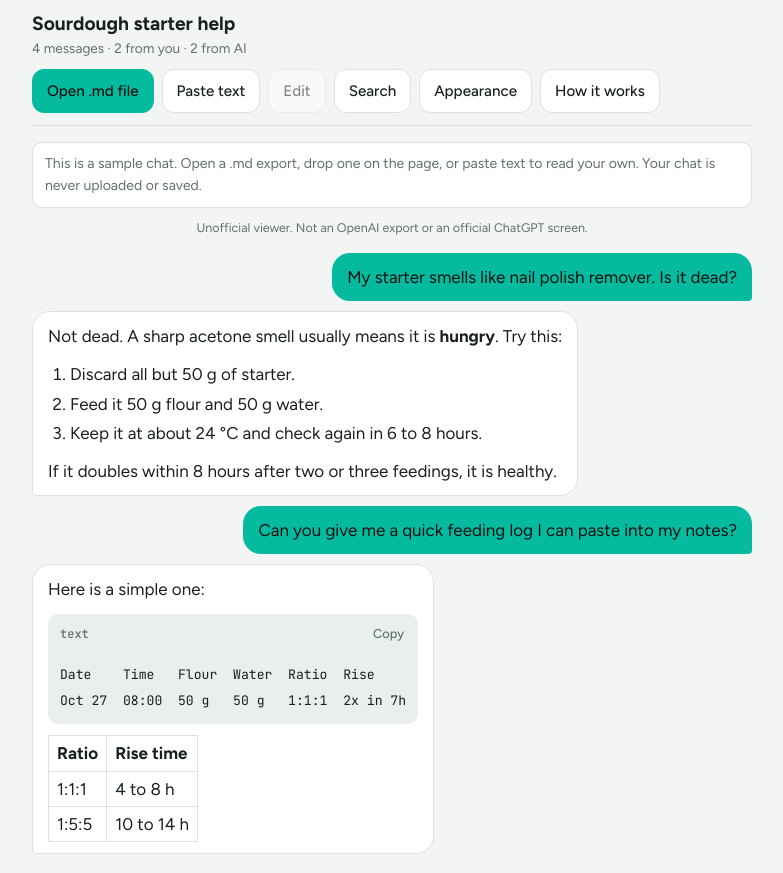
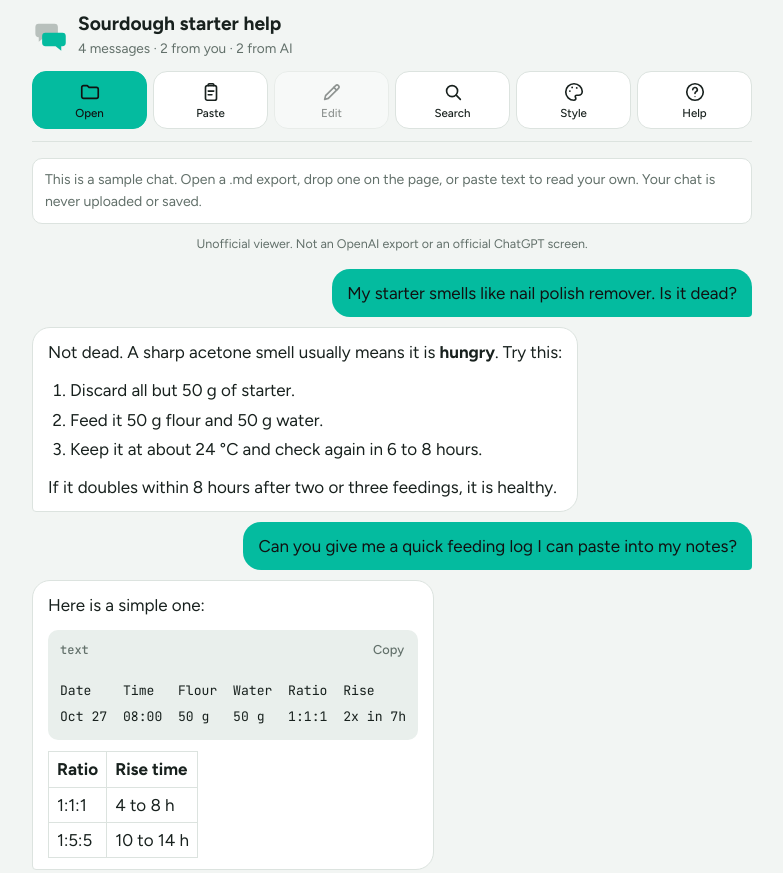
Before and after one commit to sarail19th/markdown-chat-reader, a plain HTML site: page index.html in a window 1280 px wide. Shown: the top 873 px of the page, without its empty margins (248-1031 px from the left). Drawn offline with Linux system fonts and the light colour scheme.

Commit message:
Icon toolbar, change summary in saved copies, clearer Swap side

```diff
--- a/index.html
+++ b/index.html
@@ -212,25 +212,43 @@ body.editing .toast { bottom: calc(84px + env(safe-area-inset-bottom, 0px)); }
 .etag { display: block; margin-top: 4px; font-size: .72rem; opacity: .7; text-align: right; }
 .unofficial { margin: 10px 0 0; font-size: .78rem; color: var(--muted); text-align: center; }
 .hint { margin: 8px 0 0; font-size: .82rem; color: var(--muted); }
+.bar { display: grid; gap: 12px; }
+.brand { display: flex; align-items: center; gap: 10px; min-width: 0; }
+.logo { width: 36px; height: 36px; flex: none; color: var(--muted); }
+.heading { min-width: 0; }
+.bchanges { display: block; margin-top: 6px; font-size: .9rem; color: var(--muted); overflow-wrap: anywhere; }
+.toolbar { display: grid; grid-template-columns: repeat(6, minmax(0, 1fr)); gap: 6px; }
+.tb { display: flex; flex-direction: column; align-items: center; justify-content: center; gap: 4px; box-sizing: border-box; min-height: 58px; padding: 6px 2px; font: 500 .72rem/1.1 var(--ff); color: var(--fg); background: var(--surface); border: 1px solid var(--line); border-radius: 14px; cursor: pointer; text-align: center; }
+.tb svg { width: 22px; height: 22px; flex: none; fill: none; stroke: currentColor; stroke-width: 1.8; stroke-linecap: round; stroke-linejoin: round; }
+.tb:hover { border-color: var(--muted); }
+.tb:focus-visible { outline: 2px solid var(--focus); outline-offset: 2px; }
+.tb.primary { background: var(--user); color: var(--user-fg); border-color: var(--user); }
+.tb[aria-expanded="true"], .tb[aria-pressed="true"] { border-color: var(--fg); box-shadow: inset 0 -3px 0 var(--user); }
+.tb:disabled { opacity: .45; cursor: not-allowed; }
+.tl { white-space: nowrap; }
+@media (max-width: 340px) { .tl { font-size: .64rem; } }
 </style>
 </head>
 <body>
 
 <div class="wrap">
   <header class="bar">
-    <div class="heading">
-      <h1 id="title">Chat export</h1>
-      <p class="meta" id="meta"></p>
+    <div class="brand">
+      <svg class="logo" viewBox="0 0 32 32" aria-hidden="true"><path d="M5 5h15a3 3 0 0 1 3 3v6a3 3 0 0 1-3 3h-9l-5 4v-4a3 3 0 0 1-3-3V8a3 3 0 0 1 3-3z" fill="currentColor" opacity=".4"/><path d="M12 13h15a3 3 0 0 1 3 3v6a3 3 0 0 1-3 3h-1v4l-5-4h-9a3 3 0 0 1-3-3v-6a3 3 0 0 1 3-3z" fill="var(--user)"/></svg>
+      <div class="heading">
+        <h1 id="title">Chat export</h1>
+        <p class="meta" id="meta"></p>
+      </div>
     </div>
-    <div class="actions">
-      <label class="btn primary" for="file" tabindex="0" id="fileLabel" title="Choose a .md file from your device. It is read in your browser and never uploaded.">Open .md file</label>
+    <nav class="toolbar" aria-label="Tools">
+      <label class="tb primary" for="file" tabindex="0" id="fileLabel" title="Choose a .md file from your device. It is read in your browser and never uploaded."><svg viewBox="0 0 24 24" aria-hidden="true"><path d="M3 7a2 2 0 0 1 2-2h4l2 2h8a2 2 0 0 1 2 2v8a2 2 0 0 1-2 2H5a2 2 0 0 1-2-2z"/></svg><span class="tl">Open</span></label>
       <input type="file" id="file" accept=".md,.markdown,.txt,text/markdown,text/plain">
-      <button class="btn" id="pasteBtn" type="button" data-panel="paste" aria-expanded="false" title="Paste exported text. It stays in this tab.">Paste text</button>
-      <button class="btn" id="editBtn" type="button" aria-pressed="false" disabled title="Edit or delete messages, then download a new copy">Edit</button>
-      <button class="btn" type="button" data-panel="search" aria-expanded="false" title="Find text in this chat">Search</button>
-      <button class="btn" type="button" data-panel="appearance" aria-expanded="false" title="Change chat colors and light or dark mode">Appearance</button>
-      <button class="btn" type="button" data-panel="info" aria-expanded="false" title="How this reader works and what it does with your file">How it works</button>
-    </div>
+      <button class="tb" id="pasteBtn" type="button" data-panel="paste" aria-expanded="false" title="Paste exported text. It stays in this tab."><svg viewBox="0 0 24 24" aria-hidden="true"><rect x="6" y="5" width="12" height="16" rx="2"/><path d="M9 5V4a1 1 0 0 1 1-1h4a1 1 0 0 1 1 1v1M9 11h6M9 15h4"/></svg><span class="tl">Paste</span></button>
+      <button class="tb" id="editBtn" type="button" aria-pressed="false" disabled title="Edit or delete messages, then download a new copy"><svg viewBox="0 0 24 24" aria-hidden="true"><path d="M4 20l4-1 11-11a2.1 2.1 0 0 0-3-3L5 16z"/><path d="M14 7l3 3"/></svg><span class="tl">Edit</span></button>
+      <button class="tb" type="button" data-panel="search" aria-expanded="false" title="Find text in this chat"><svg viewBox="0 0 24 24" aria-hidden="true"><circle cx="11" cy="11" r="6"/><path d="M20 20l-4.5-4.5"/></svg><span class="tl">Search</span></button>
+      <button class="tb" type="button" data-panel="appearance" aria-expanded="false" title="Change chat colors and light or dark mode"><svg viewBox="0 0 24 24" aria-hidden="true"><path d="M12 3a9 9 0 1 0 0 18c1.2 0 2-.8 2-1.8 0-1-.7-1.4-.7-2.2 0-.8.7-1.5 1.6-1.5H17a4 4 0 0 0 4-4C21 6.9 17 3 12 3z"/><circle cx="7.5" cy="11" r="1" fill="currentColor" stroke="none"/><circle cx="10" cy="7" r="1" fill="currentColor" stroke="none"/><circle cx="15" cy="7.5" r="1" fill="currentColor" stroke="none"/></svg><span class="tl">Style</span></button>
+      <button class="tb" type="button" data-panel="info" aria-expanded="false" title="How this reader works and what it does with your file"><svg viewBox="0 0 24 24" aria-hidden="true"><circle cx="12" cy="12" r="9"/><path d="M9.5 9.5a2.5 2.5 0 1 1 3.6 2.3c-.8.4-1.1 1-1.1 1.7"/><circle cx="12" cy="17" r=".7" fill="currentColor" stroke="none"/></svg><span class="tl">Help</span></button>
+    </nav>
   </header>
   <section id="search" class="panel" hidden aria-label="Search this chat">
     <div class="searchrow">
@@ -282,7 +300,7 @@ body.editing .toast { bottom: calc(84px + env(safe-area-inset-bottom, 0px)); }
     <ul>
       <li>Your messages appear on the right and the AI's on the left.</li>
       <li>Use <strong>Search</strong> to find text, and <strong>Copy</strong> on any code block.</li>
-      <li>Tap <strong>Edit</strong> to change, swap or delete messages. <strong>Download</strong> saves a new .md copy; your original file is never changed. Edits are labeled, and saved copies say they were edited. Please only edit your own chats.</li>
+      <li>Tap <strong>Edit</strong> to change, delete or <strong>Swap side</strong> (moves a message to the other speaker, for when a speaker was mixed up). <strong>Download</strong> saves a new .md copy; your original file is never changed. Edits are labeled, and saved copies say they were edited. Please only edit your own chats.</li>
       <li>On Android, open this page in Chrome, then choose the menu (&#8942;) and <strong>Install app</strong> to add it to your home screen.</li>
     </ul>
     <h2>Your chat stays with you</h2>
@@ -300,7 +318,7 @@ body.editing .toast { bottom: calc(84px + env(safe-area-inset-bottom, 0px)); }
     <button class="btn primary" id="pasteGo" type="button">Show chat</button>
   </section>
   <p class="notice" id="notice" hidden></p>
-  <p class="notice warn" id="editedBanner" role="note" hidden><strong>Edited copy.</strong> Some messages were changed or removed, so this may not match the original conversation.</p>
+  <p class="notice warn" id="editedBanner" role="note" hidden><strong>Edited copy.</strong> Some messages were changed or removed, so this may not match the original conversation.<span class="bchanges" id="bannerChanges" hidden></span></p>
   <p class="notice warn" id="editCaution" role="note" hidden><strong>Before you edit:</strong> changes are labeled as edited, and the saved file says it is an edited copy. Edit your own chats, for example to remove private details. Do not present an edited chat as a real, original conversation.</p>
   <p class="unofficial" id="unofficial">Unofficial viewer. Not an OpenAI export or an official ChatGPT screen.</p>
   <main class="chat" id="chat" aria-live="polite"></main>
@@ -537,8 +555,10 @@ function show(text, fallbackTitle) {
   });
   doc = {
     title: parsed.title || fallbackTitle || 'Chat export',
-    msgs: parsed.msgs.map(function (m) { return { role: m.role, label: m.label, text: m.text, edited: false }; }),
+    msgs: parsed.msgs.map(function (m, i) { return { id: i + 1, role: m.role, label: m.label, text: m.text, origRole: m.role, origText: m.text }; }),
     names: names,
+    orig: parsed.msgs.map(function (m, i) { return { id: i + 1, role: m.role }; }),
+    loadedChanges: (function () { var cm = (parsed.pre || '').match(/^>\s*Changes:\s*(.+)$/m); return cm ? cm[1].trim() : ''; })(),
     editable: parsed.msgs.length > 0,
     loadedEdited: /(^|\n)>\s*\*\*Edited copy\.\*\*/.test(parsed.pre || '')
   };
@@ -577,7 +597,8 @@ function render() {
     if (editMode && i === editingIdx) { row.className += ' editing'; buildEditor(b, i); }
     else {
       b.innerHTML = md(m.text, m.role === 'user');
-      if (m.edited) { var tg = document.createElement('span'); tg.className = 'etag'; tg.textContent = 'edited'; b.appendChild(tg); }
+      var cl = changeLabel(m);
+      if (cl) { var tg = document.createElement('span'); tg.className = 'etag'; tg.textContent = cl; b.appendChild(tg); }
     }
     row.appendChild(b);
     chat.appendChild(row);
@@ -592,6 +613,9 @@ function render() {
   metaEl.textContent = doc.msgs.length + ' messages · ' + u + ' from you · ' + a + ' from AI' + (dirty ? ' · edited' : '');
   decorateCode(chat);
   $('editedBanner').hidden = !isModified();
+  var cs = changeSummary();
+  $('bannerChanges').textContent = cs ? 'Changes: ' + cs : '';
+  $('bannerChanges').hidden = !cs;
   $('undoBtn').disabled = !undoStack.length;
   if (q) runSearch();
 }
@@ -603,7 +627,7 @@ function setEdit(on, quiet) {
   $('editbar').hidden = !on;
   $('editCaution').hidden = !on;
   $('editBtn').setAttribute('aria-pressed', String(on));
-  $('editBtn').textContent = on ? 'Editing' : 'Edit';
+  $('editBtn').querySelector('.tl').textContent = on ? 'Editing' : 'Edit';
   if (!quiet && doc) render();
 }
 function syncEditUI() {
@@ -615,7 +639,7 @@ function buildTools(i, role) {
   var t = document.createElement('div');
   t.className = 'tools ' + (role === 'user' ? 'user' : role === 'system' ? 'sys' : 'ai');
   var defs = [['edit', 'Edit', 'Edit message ' + (i + 1)]];
-  if (role !== 'system') defs.push(['swap', 'Swap', 'Switch message ' + (i + 1) + ' to the other speaker']);
+  if (role !== 'system') defs.push(['swap', 'Swap side', 'Switch message ' + (i + 1) + ' to the other speaker']);
   defs.push(['del', 'Delete', 'Delete message ' + (i + 1)]);
   defs.forEach(function (d) {
     var b = document.createElement('button');
@@ -653,7 +677,7 @@ function saveEdit(i) {
   var v = $('editArea').value.replace(/\s+$/, '');
   if (!v.trim()) { toast('A message cannot be empty. Use Delete to remove it.', false); return; }
   if (v === doc.msgs[i].text) { editingIdx = -1; render(); return; }
-  mutate(function () { doc.msgs[i].text = v; doc.msgs[i].edited = true; });
+  mutate(function () { doc.msgs[i].text = v; });
 }
 function undo() {
   if (!undoStack.length) return;
@@ -670,7 +694,34 @@ function toast(msg, withUndo) {
   clearTimeout(toastTimer);
   toastTimer = setTimeout(function () { t.hidden = true; }, withUndo ? 7000 : 3500);
 }
-function isModified() { return !!doc && (doc.loadedEdited || undoStack.length > 0); }
+function nameOf(role) { return role === 'user' ? doc.names.user : role === 'system' ? 'System' : doc.names.assistant; }
+function changeLabel(m) {
+  var t = m.text !== m.origText, s = m.role !== m.origRole;
+  return t && s ? 'edited · speaker changed' : t ? 'edited' : s ? 'speaker changed' : '';
+}
+function changeParts() {
+  var ed = [], sw = [], alive = {};
+  doc.msgs.forEach(function (m) {
+    alive[m.id] = true;
+    if (m.text !== m.origText) ed.push(m.id);
+    if (m.role !== m.origRole) sw.push(m.id);
+  });
+  return { ed: ed, sw: sw, del: doc.orig.filter(function (o) { return !alive[o.id]; }) };
+}
+function changeCount() { var p = changeParts(); return p.ed.length + p.sw.length + p.del.length; }
+function plural(n, w) { return n + ' ' + w + (n === 1 ? '' : 's'); }
+function idList(a) { return a.slice(0, 12).map(function (x) { return '#' + x; }).join(', ') + (a.length > 12 ? ', …' : ''); }
+function changeSummary() {
+  if (!doc) return '';
+  var p = changeParts(), out = [], s = '';
+  if (p.ed.length) out.push(plural(p.ed.length, 'message') + ' edited (' + idList(p.ed) + ')');
+  if (p.sw.length) out.push(plural(p.sw.length, 'message') + ' moved to the other speaker (' + idList(p.sw) + ')');
+  if (p.del.length) out.push(plural(p.del.length, 'message') + ' deleted (' + p.del.slice(0, 12).map(function (o) { return '#' + o.id + ' ' + nameOf(o.role); }).join(', ') + (p.del.length > 12 ? ', …' : '') + ')');
+  if (out.length) s = out.join('; ') + '. The opened file had ' + doc.orig.length + ' messages.';
+  if (doc.loadedChanges) s += (s ? ' Earlier changes: ' : '') + doc.loadedChanges;
+  return s;
+}
+function isModified() { return !!doc && (doc.loadedEdited || changeCount() > 0); }
 function guardDirty() { return !dirty || window.confirm('You have unsaved edits. Replace them with the new chat?'); }
 
 chat.addEventListener('click', function (e) {
@@ -680,7 +731,7 @@ chat.addEventListener('click', function (e) {
   if (act === 'edit') { editingIdx = i; render(); }
   else if (act === 'cancel') { editingIdx = -1; render(); }
   else if (act === 'save') { saveEdit(i); }
-  else if (act === 'swap') { mutate(function () { doc.msgs[i].role = doc.msgs[i].role === 'user' ? 'assistant' : 'user'; doc.msgs[i].edited = true; }); }
+  else if (act === 'swap') { mutate(function () { doc.msgs[i].role = doc.msgs[i].role === 'user' ? 'assistant' : 'user'; }); }
   else if (act === 'del') { mutate(function () { doc.msgs.splice(i, 1); }, 'Message deleted'); }
 });
 $('editBtn').addEventListener('click', function () { if (!this.disabled) setEdit(!editMode); });
@@ -694,7 +745,12 @@ window.addEventListener('beforeunload', function (e) { if (dirty) { e.preventDef
 /* ---- save a new copy (always a new file; the original is never changed) ---- */
 function toMarkdown() {
   var out = ['# ' + (doc.title || 'Chat export'), ''];
-  if (isModified()) out.push('> **Edited copy.** Made with Markdown Chat Reader. Some messages were changed or removed, so this may not match the original conversation.', '');
+  if (isModified()) {
+    out.push('> **Edited copy.** Made with Markdown Chat Reader. Some messages were changed or removed, so this may not match the original conversation.');
+    var cs = changeSummary();
+    if (cs) out.push('>', '> Changes: ' + cs);
+    out.push('');
+  }
   doc.msgs.forEach(function (m, i) {
     if (i) out.push('---', '');
     var lab = m.role === 'user' ? doc.names.user : m.role === 'system' ? 'System' : doc.names.assistant;
```
